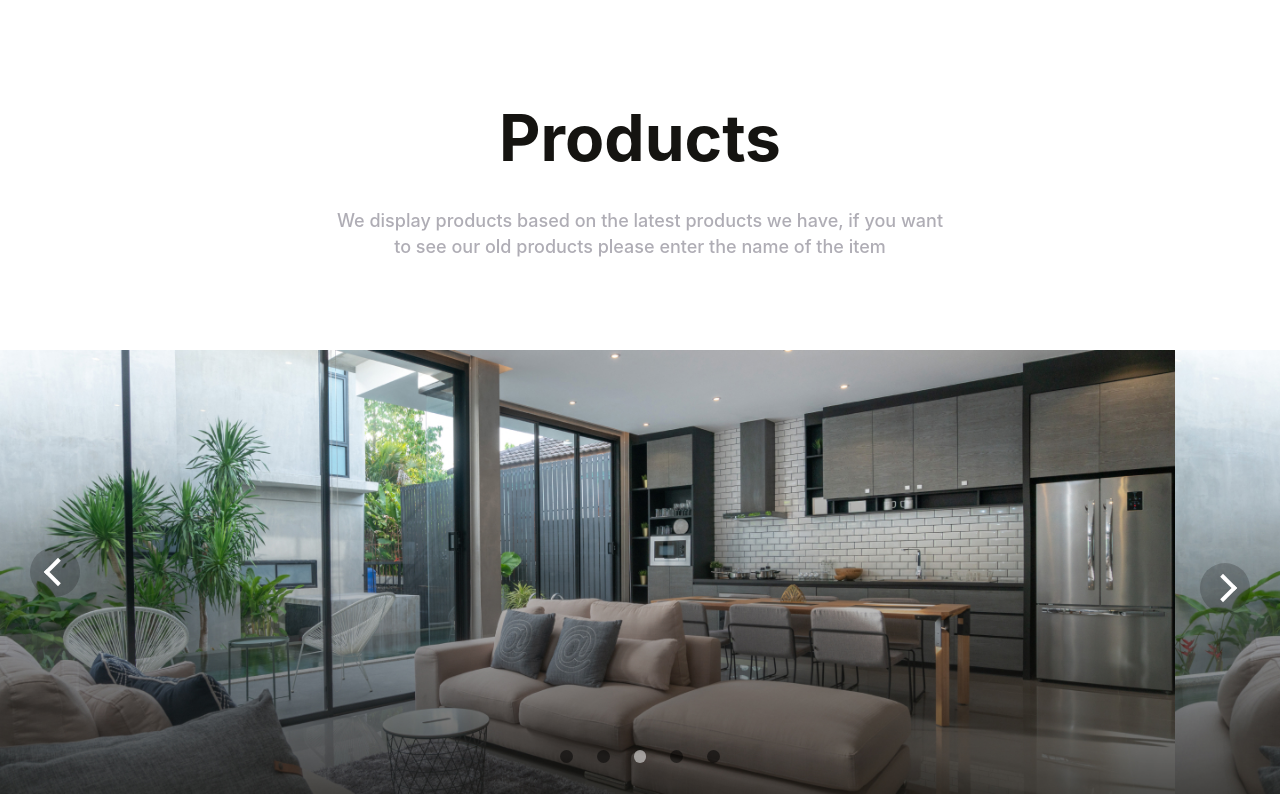
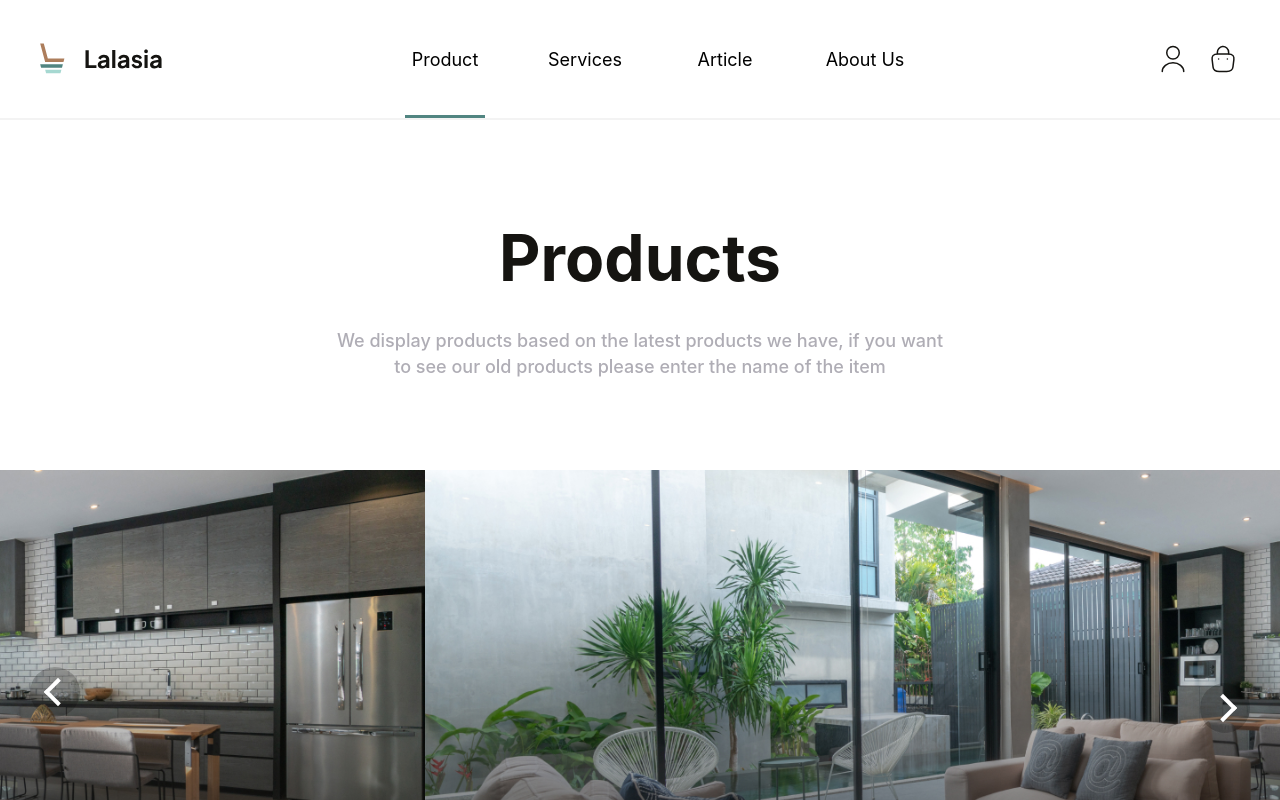
Before and after one commit to allen760128/side-project-furniture, a Next.js app: page /products in a window 1280 px wide. Shown: the top 800 px of the page. Built offline with nearby package versions, Linux system fonts and the light colour scheme.

Commit message:
20220806 update

```diff
--- a/components/nav.js
+++ b/components/nav.js
@@ -2,7 +2,7 @@ import React, { useState, useEffect } from 'react';
 import style from './nav.module.css';
 import Link from 'next/link';
 
-const nav = ({ product }) => {
+const nav = (product) => {
     const [rwd, setRwd] = useState(false);
 
     const handleRwdMenu = () => {
--- a/components/page.js
+++ b/components/page.js
@@ -2,7 +2,7 @@ import React, { useState } from 'react';
 import style from './page.module.css';
 import { v4 as uuidv4 } from 'uuid';
 
-const page = ({ page }) => {
+const page = (page) => {
     const [paGe, setPage] = useState(1);
     const pAray = () => {
         let arr = [];
--- a/pages/index.js
+++ b/pages/index.js
@@ -17,6 +17,7 @@ export default function Home() {
   return (
     <div className={style.container}>
       <Head title={'Lalasia side project'}></Head>
+      {Nav()}
       {/* <Nav /> */}
       <div className={`${style.banner} ${style.wrap}`}>
         <div className={style.title}>
--- a/pages/products.js
+++ b/pages/products.js
@@ -16,6 +16,7 @@ const products = () => {
     return (
         <div>
             <Head title={'Lalasia products'}></Head>
+            {Nav('#518581')}
             {/* <Nav product={'#518581'} /> */}
             <div className={`${style.banner} `}>
                 <div className={style.title}>
@@ -71,6 +72,7 @@ const products = () => {
                     </ul>
                 </div>
             </div>
+            {Page(10)}
             {/* <Page page={10} /> */}
             <Footer></Footer>
         </div>
```
